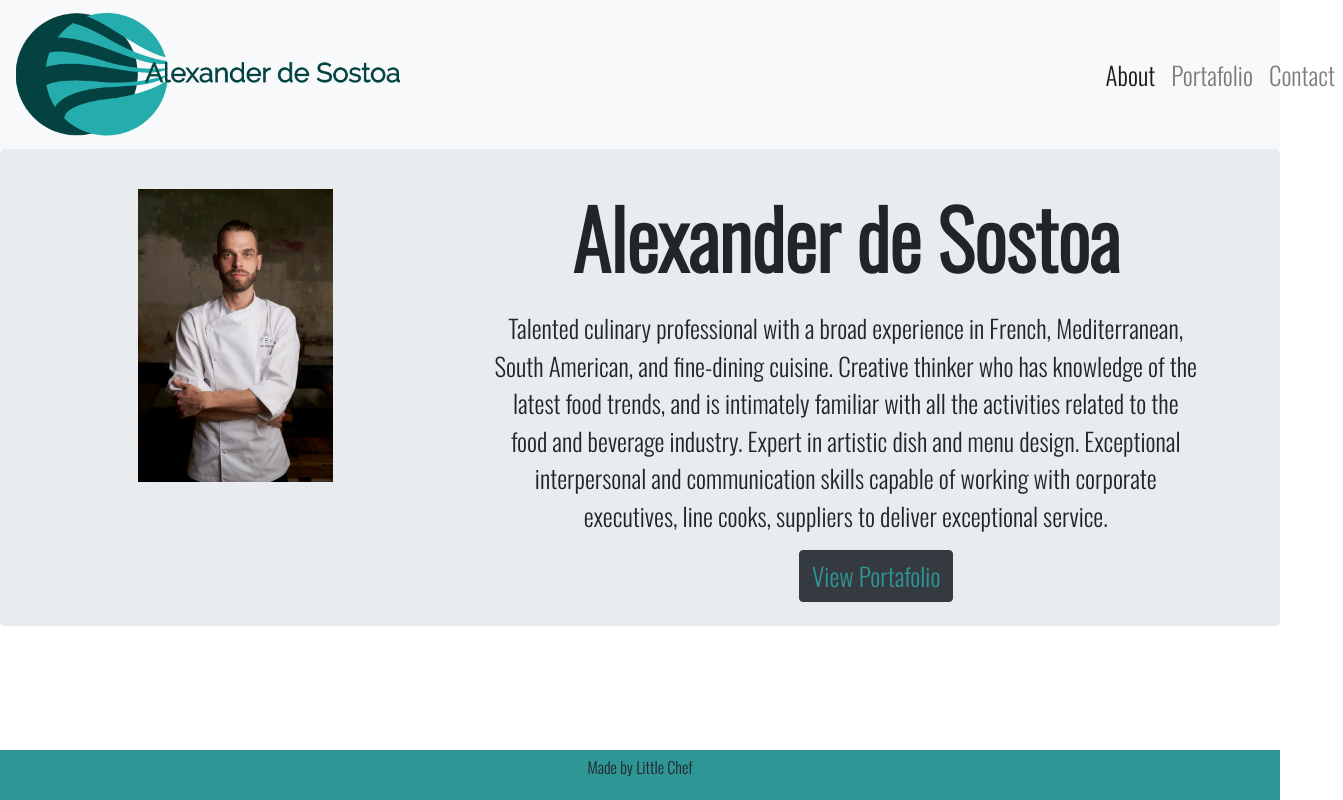
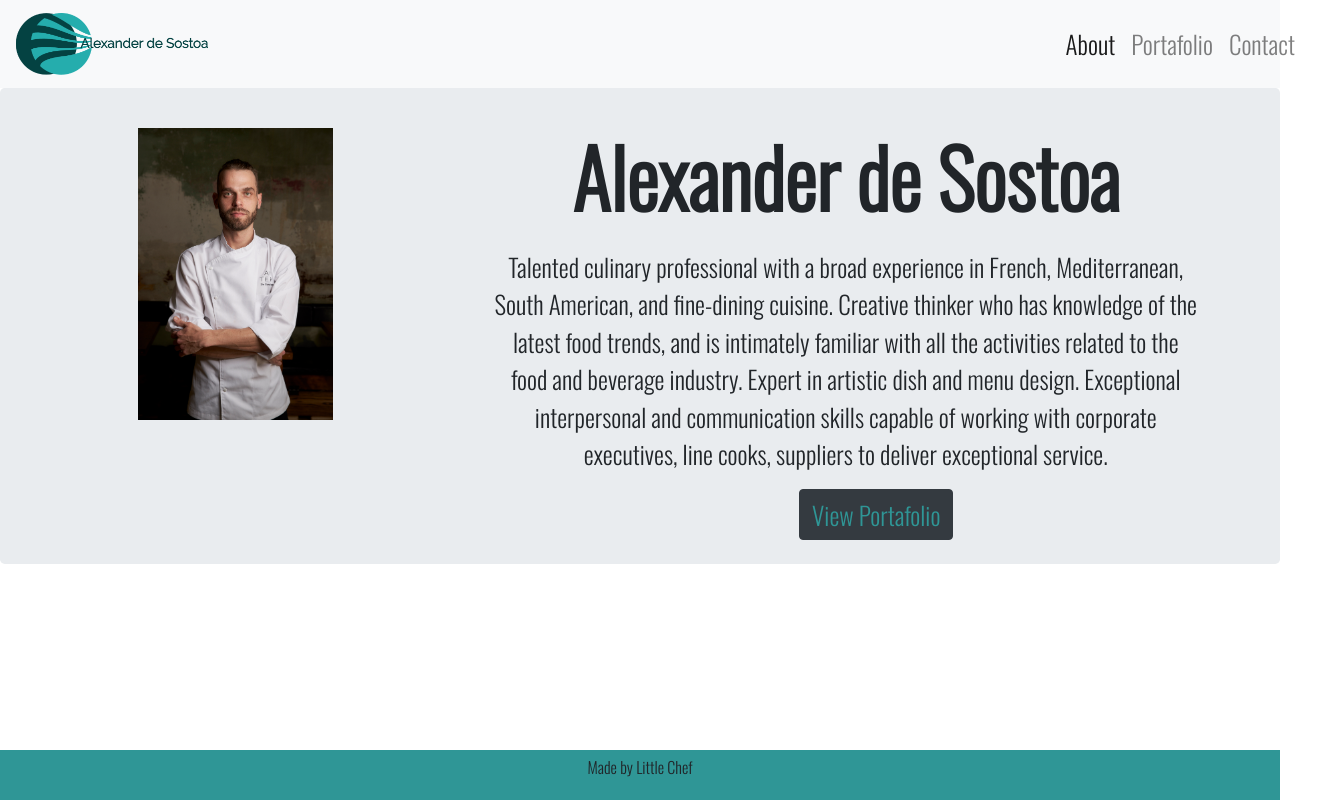
Before and after one commit to Asostoa/Responsive-Portfolio, a plain HTML site: page index.html in a window 1280 px wide. Shown: the whole page, 1343 px wide, since content can reach past the window. Drawn offline with nearby package versions, Linux system fonts and the light colour scheme.

Commit message:
last last before class

```diff
--- a/assets/style.css
+++ b/assets/style.css
@@ -1,4 +1,6 @@
-
+.brand{
+  width: 200px;
+}
 .nav-link{
   font-family:'Oswald', sans-serif;
     font-size: 25px;
@@ -12,6 +14,7 @@ ul.navbar-nav{
     margin-left: 80%;
     width: 100%;
 }
+
 
 .d-block.w-100 {
     opacity: 0.3;
@@ -128,6 +131,9 @@ ul.navbar-nav{
   transform: translate3d(0, 0, 0);
 }
 /*bontons on the contact page */
+.contact-form{
+  padding-bottom: 30px;
+}
 .form-group{font-family:'Oswald', sans-serif;
   font-size: 25px;}
 
--- a/index.html
+++ b/index.html
@@ -29,11 +29,11 @@
 <body>
 
   <!--Nav bar controls-->
-  <div class="row">
-    <div class="col-lg-12">
+
   <nav class="navbar navbar-expand-lg navbar-light bg-light">
+
     <a class="navbar-brand" href="index.html">
-          <img src="./assets/logo.png">
+      <img src="./assets/logo.png" class="brand">
     </a>
     <button class="navbar-toggler" type="button" data-toggle="collapse" data-target="#navbarNav"
       aria-controls="navbarNav" aria-expanded="false" aria-label="Toggle navigation">
```
Also changed, not shown: Contact.html (+1 -1 lines), portafolio.html (+1 -1 lines). Lines whose indentation alone changed are shown as unchanged.
